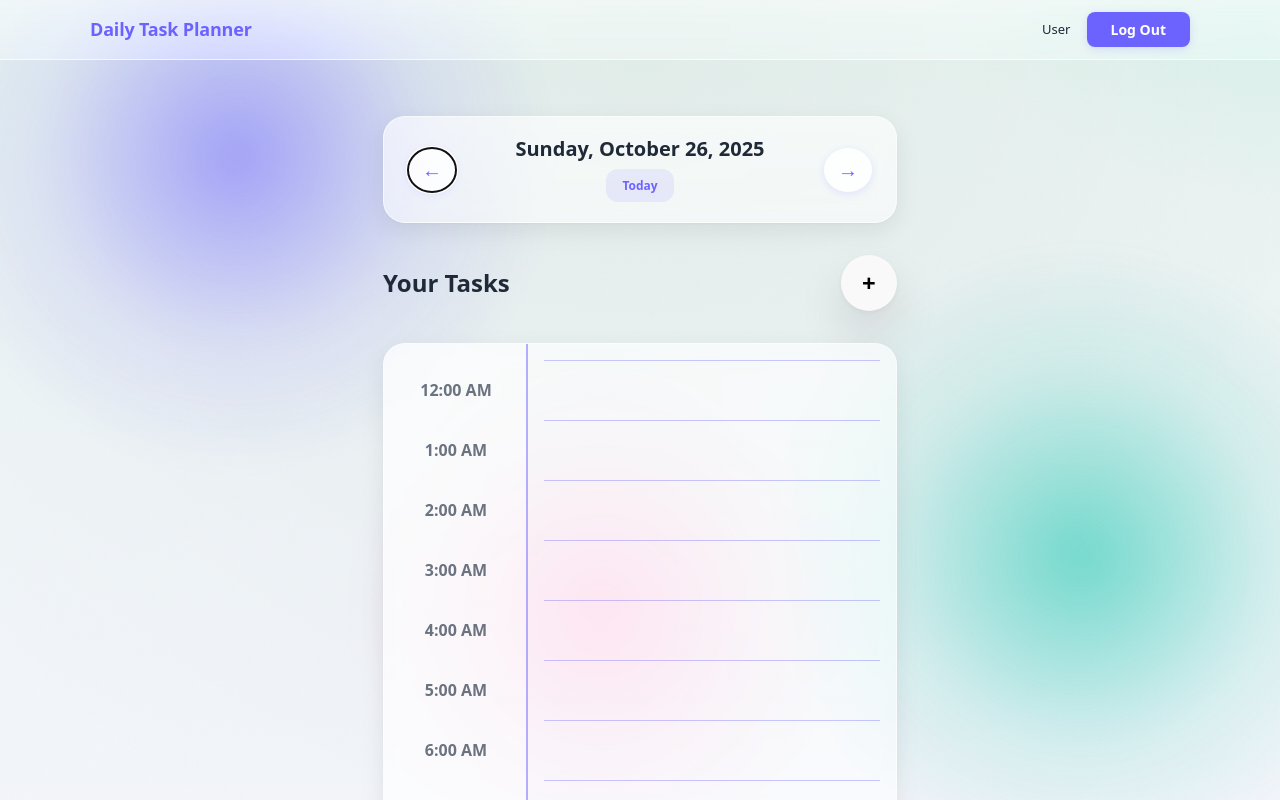
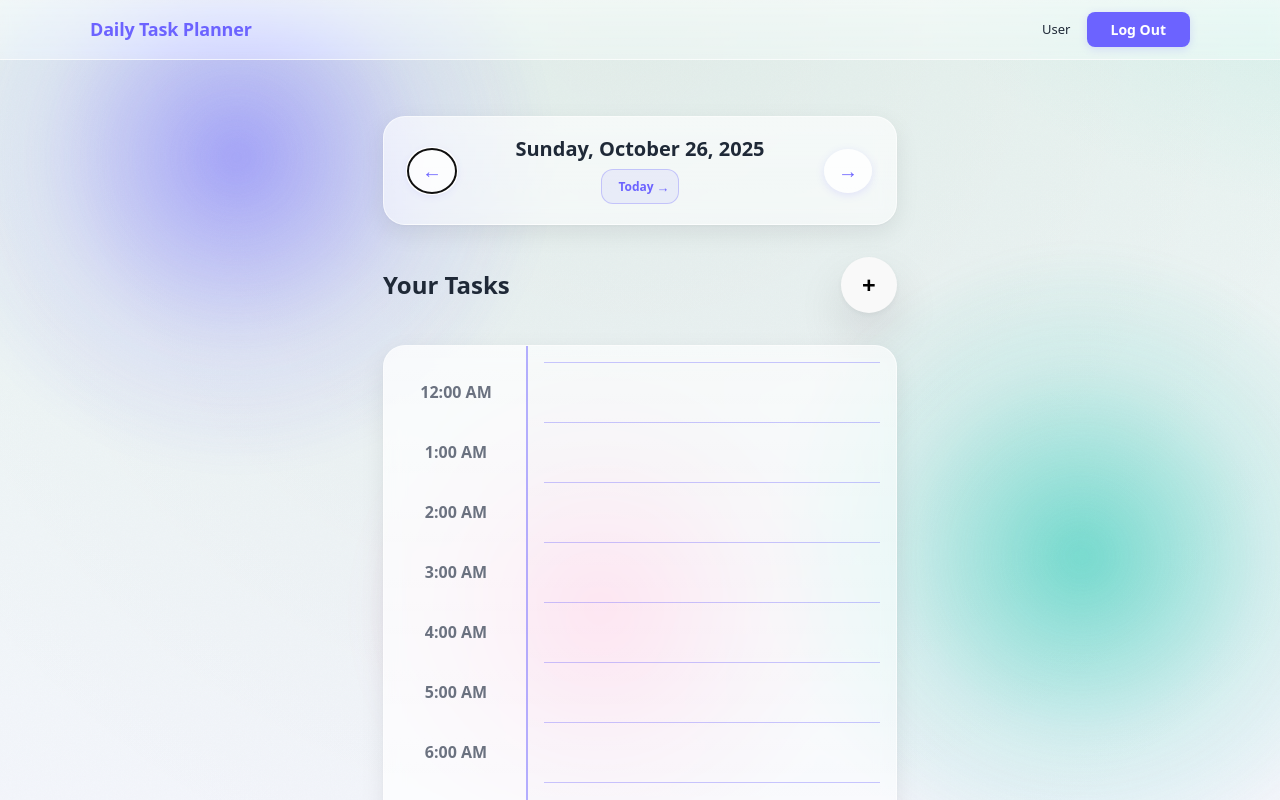
Before and after one commit to TaylorJShook/MERN-COP4331-Group5, a React (Vite) app in the folder frontend/: page /todo in a window 1280 px wide. Both pictures are taken after a click on the button "Previous day". Shown: the top 800 px of the page. Built offline with nearby package versions, Linux system fonts and the light colour scheme.

Commit message:
add arrow to Today button to indicate redirect

```diff
--- a/frontend/src/App.css
+++ b/frontend/src/App.css
@@ -1094,19 +1094,49 @@
 }
 .date-nav-today {
   padding: var(--space-8) var(--space-16);
-  border: none;
+  border: 1px solid rgba(108, 99, 255, 0.3);
   border-radius: var(--r-sm);
-  background: rgba(108, 99, 255, 0.1);
+  background: rgba(108, 99, 255, 0.08);
   color: var(--indigo);
   font-size: var(--font-xs);
   font-weight: var(--font-weight-semibold);
   cursor: pointer;
   transition: all 0.2s ease;
+  position: relative;
+}
+.date-nav-today::before {
+  position: absolute;
+  font-size: var(--font-sm);
+  font-weight: bold;
+}
+/* Right arrow for dates before today (forward in time) - on right side */
+.date-nav-today--forward {
+  padding-right: var(--space-24);
+  padding-left: var(--space-16);
+}
+.date-nav-today--forward::before {
+  content: "→";
+  right: var(--space-8);
+  left: auto;
+}
+/* Left arrow for dates after today (backward in time) - on left side */
+.date-nav-today--backward {
+  padding-left: var(--space-24);
+  padding-right: var(--space-16);
+}
+.date-nav-today--backward::before {
+  content: "←";
+  left: var(--space-8);
+  right: auto;
 }
 .date-nav-today:hover {
   background: var(--indigo);
   color: white;
+  border-color: var(--indigo);
   transform: translateY(-1px);
+}
+.date-nav-today:hover::before {
+  color: white;
 }
 
 /* ---- Logged In User (in topbar) ---- */
--- a/frontend/src/components/DateNavigator.tsx
+++ b/frontend/src/components/DateNavigator.tsx
@@ -66,7 +66,16 @@ const DateNavigator: React.FC<DateNavigatorProps> = ({
     );
   };
 
+  const isBeforeToday = (date: Date): boolean => {
+    const today = new Date();
+    today.setHours(0, 0, 0, 0);
+    const compareDate = new Date(date);
+    compareDate.setHours(0, 0, 0, 0);
+    return compareDate < today;
+  };
+
   const today = isToday(selectedDate);
+  const beforeToday = isBeforeToday(selectedDate);
 
   return (
     <div
@@ -95,7 +104,7 @@ const DateNavigator: React.FC<DateNavigatorProps> = ({
         {!today && (
           <button
             type="button"
-            className="date-nav-today"
+            className={`date-nav-today ${beforeToday ? 'date-nav-today--forward' : 'date-nav-today--backward'}`}
             onClick={onToday}
             aria-label="Go to today"
             title="Go to today (Home key)"
```
